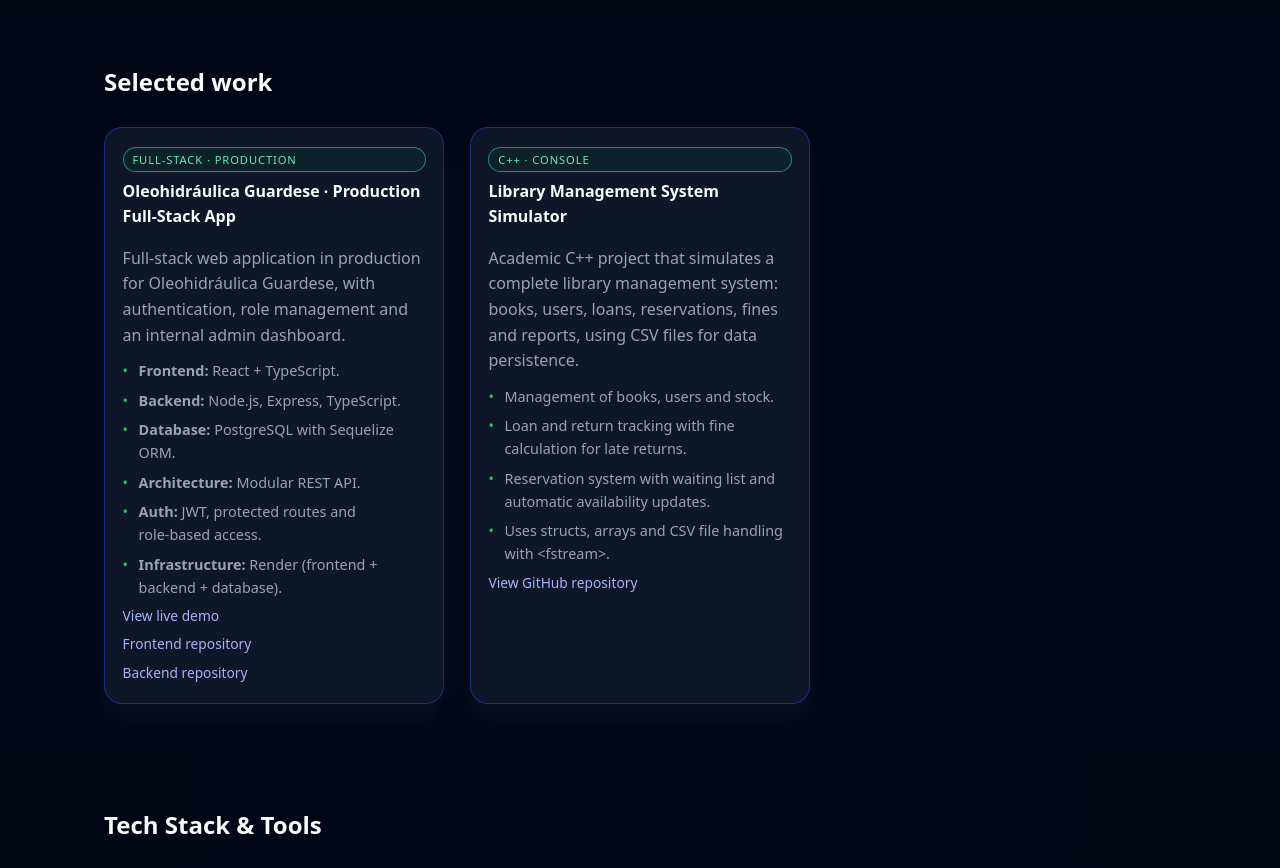
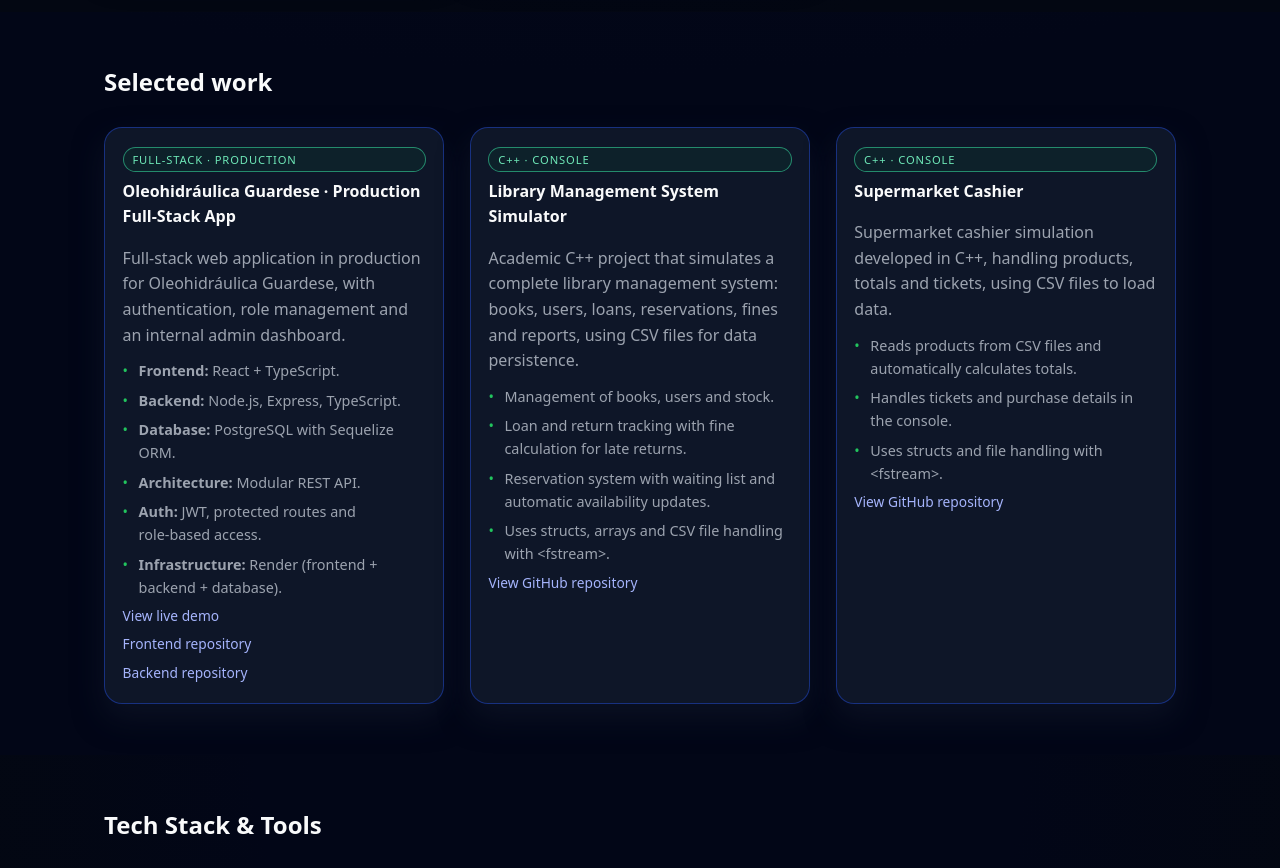
Before and after one commit to LuchoGuardese/Portfolio, a React (Vite) app: page / in a window 1280 px wide. Shown: the part 2200-3068 px from the top of the page. Built offline with nearby package versions, Linux system fonts and the light colour scheme.

Commit message:
Agregado de proyecto

```diff
--- a/src/App.tsx
+++ b/src/App.tsx
@@ -494,6 +494,47 @@
                   {isEs ? "Ver repositorio en GitHub" : "View GitHub repository"}
                 </a>
               </article>
+
+              <article className="card card-project">
+                <div className="card-project-header">
+                  <span className="badge">
+                    {isEs ? "C++ · Consola" : "C++ · Console"}
+                  </span>
+                  <h3 className="card-title">
+                    {isEs ? "Cajero de Supermercado" : "Supermarket Cashier"}
+                  </h3>
+                </div>
+                <p className="section-text">
+                  {isEs
+                    ? "Simulación de un cajero de supermercado desarrollado en C++, que permite gestionar productos, totales y tickets, utilizando archivos CSV para cargar los datos."
+                    : "Supermarket cashier simulation developed in C++, handling products, totals and tickets, using CSV files to load data."}
+                </p>
+                <ul className="card-list">
+                  <li>
+                    {isEs
+                      ? "Lectura de productos desde archivos CSV y cálculo automático de totales."
+                      : "Reads products from CSV files and automatically calculates totals."}
+                  </li>
+                  <li>
+                    {isEs
+                      ? "Manejo de tickets y detalle de compra en consola."
+                      : "Handles tickets and purchase details in the console."}
+                  </li>
+                  <li>
+                    {isEs
+                      ? "Uso de estructuras y manejo de archivos con <fstream>."
+                      : "Uses structs and file handling with <fstream>."}
+                  </li>
+                </ul>
+                <a
+                  href="https://github.com/LuchoGuardese/Cajero"
+                  target="_blank"
+                  rel="noreferrer noopener"
+                  className="card-link"
+                >
+                  {isEs ? "Ver repositorio en GitHub" : "View GitHub repository"}
+                </a>
+              </article>
             </div>
           </div>
         </section>
```
